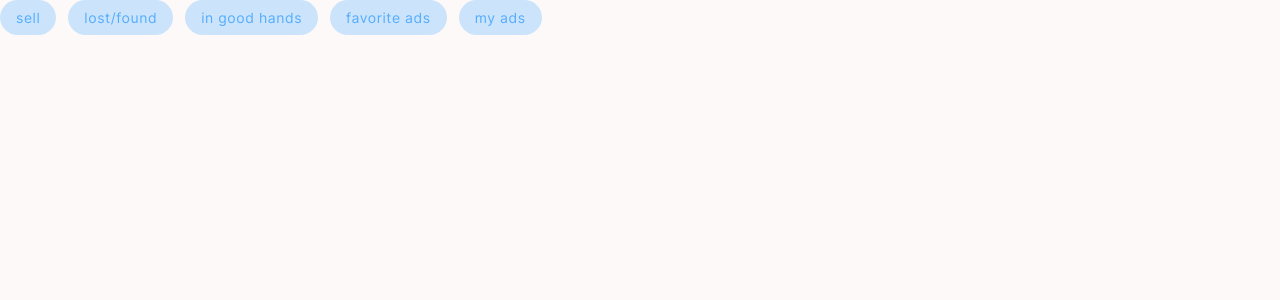
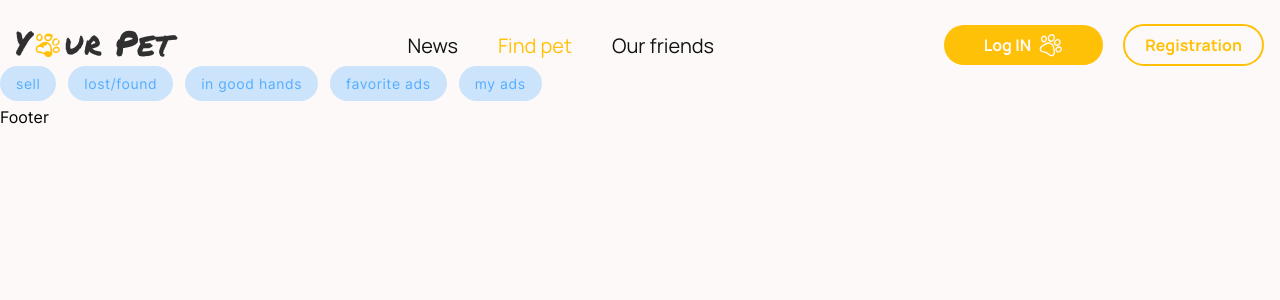
Before and after one commit to leprecoin112/yourpet_frontend, a React (Create React App) app: page /notices in a window 1280 px wide. Shown: the top 300 px of the page. Built offline with nearby package versions, Linux system fonts and the light colour scheme.

Commit message:
remove category notices button index js

```diff
--- a/src/index.js
+++ b/src/index.js
@@ -9,8 +9,6 @@ import { PersistGate } from 'redux-persist/integration/react';
 import { Provider } from 'react-redux';
 import { store, persistor } from './shared/redux/store';
 
-import NoticesCategoriesNav from './shared/components/NoticesCategoriesNav/NoticesCategoriesNav';
-
 const root = ReactDOM.createRoot(document.getElementById('root'));
 root.render(
   <React.StrictMode>
@@ -18,8 +16,7 @@ root.render(
       <PersistGate loading={null} persistor={persistor}>
         <ThemeProvider theme={lightTheme}>
           <BrowserRouter>
-            <NoticesCategoriesNav />
-            {/* <App /> */}
+            <App />
           </BrowserRouter>
         </ThemeProvider>
       </PersistGate>
--- a/src/pages/NoticesPage/NoticesPage.jsx
+++ b/src/pages/NoticesPage/NoticesPage.jsx
@@ -1,9 +1,11 @@
-import React from 'react'
-
+import React from 'react';
+import NoticesCategoriesNav from '../../shared/components/NoticesCategoriesNav';
 const NoticesPage = () => {
   return (
-    <div>NoticesPage</div>
-  )
-}
+    <div>
+      <NoticesCategoriesNav />
+    </div>
+  );
+};
 
 export default NoticesPage;
```
